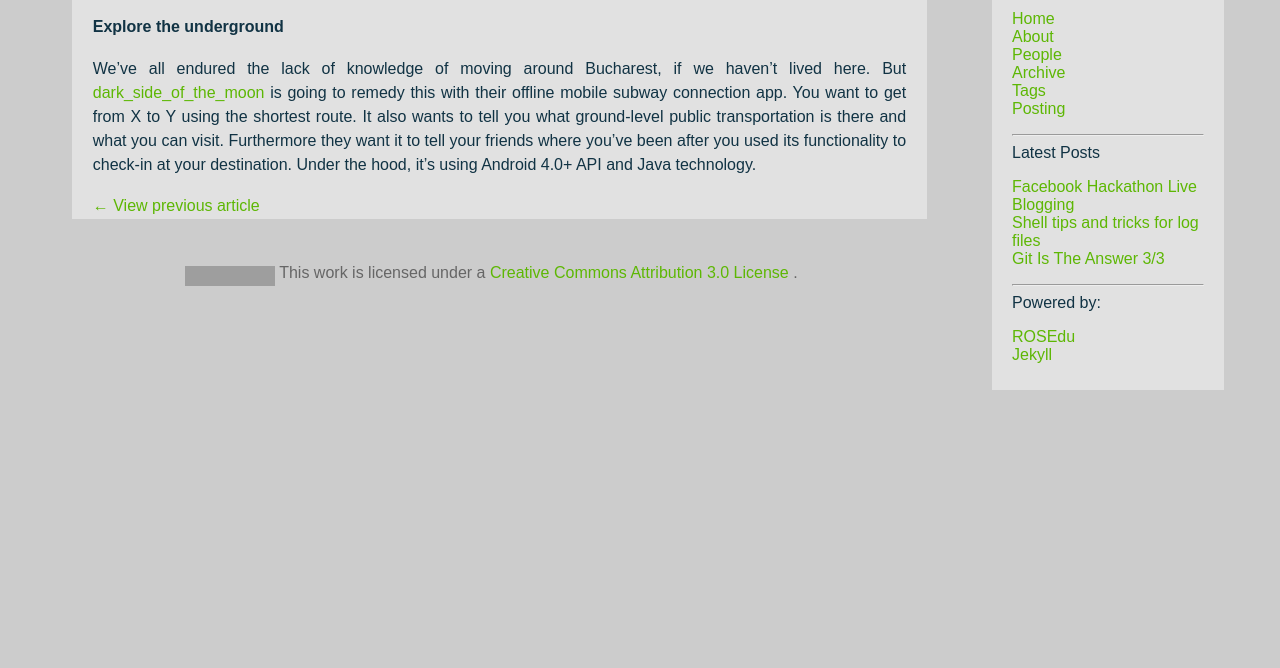
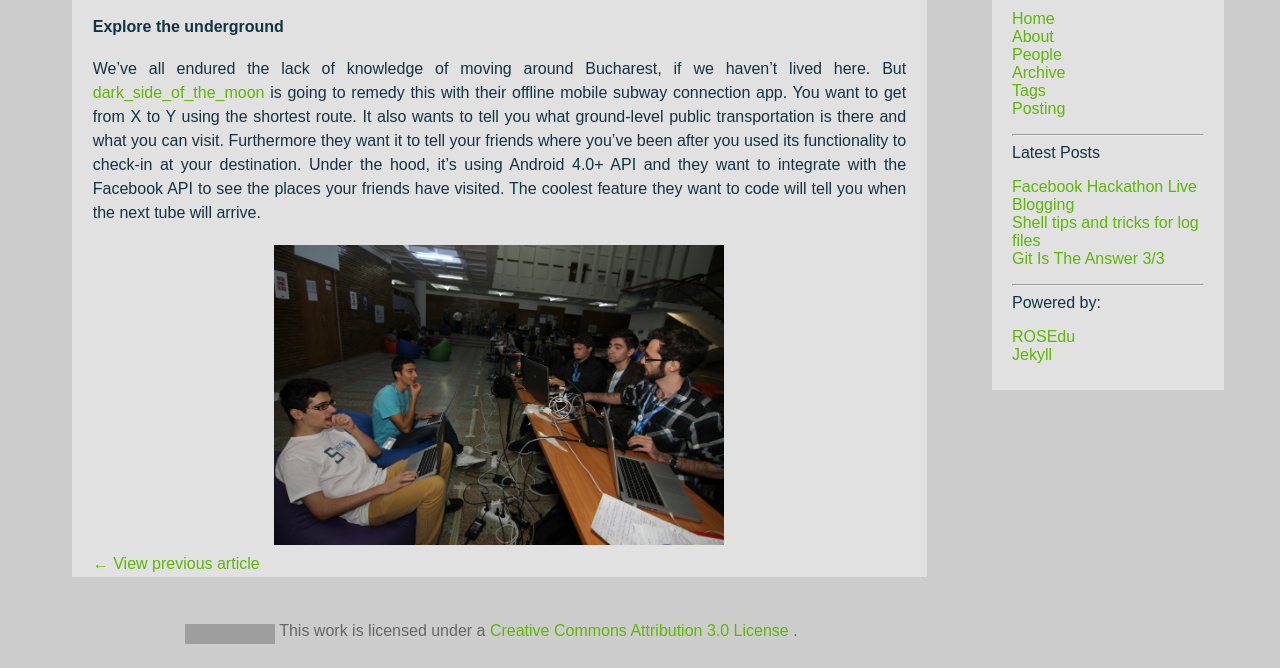
Before and after one commit to rosedu/techblog, a Jekyll site: the page built from _posts/2013-10-19-facebook-hackathon-live-blogging.md, in a window 1280 px wide and 900 px high, scrolled down 2386 px, cut to the strip 232-900 px from the top of the window. Built offline with Jekyll 4.4.1, drawn with Linux system fonts in a browser that asks for light colours; comment, search, counter and statistics services are not loaded; grey boxes are pictures that could not be loaded.

Commit message:
addition to third team

```diff
--- a/_posts/2013-10-19-facebook-hackathon-live-blogging.md
+++ b/_posts/2013-10-19-facebook-hackathon-live-blogging.md
@@ -51,4 +51,8 @@ You are a human, walking down and you see a big pile of garbage. It's a scenario
 
 #### Explore the underground
 
-We've all endured the lack of knowledge of moving around Bucharest, if we haven't lived here. But [dark_side_of_the_moon](https://github.co/rosedu/Dark_side_of_the_moon) is going to remedy this with their offline mobile subway connection app. You want to get from X to Y using the shortest route. It also wants to tell you what ground-level public transportation is there and what you can visit. Furthermore they want it to tell your friends where you've been after you used its functionality to check-in at your destination. Under the hood, it's using Android 4.0+ API and Java technology.
+We've all endured the lack of knowledge of moving around Bucharest, if we haven't lived here. But [dark_side_of_the_moon](https://github.co/rosedu/Dark_side_of_the_moon) is going to remedy this with their offline mobile subway connection app. You want to get from X to Y using the shortest route. It also wants to tell you what ground-level public transportation is there and what you can visit. Furthermore they want it to tell your friends where you've been after you used its functionality to check-in at your destination. Under the hood, it's using Android 4.0+ API and they want to integrate with the Facebook API to see the places your friends have visited. The coolest feature they want to code will tell you when the next tube will arrive.
+
+<div class="center">
+<img width="450" height="300" src="assets/facebook-hackathon/pink_floyd.JPG">
+</div>
```
Also changed, not shown: assets/facebook-hackathon/pink_floyd.jpg (added).
